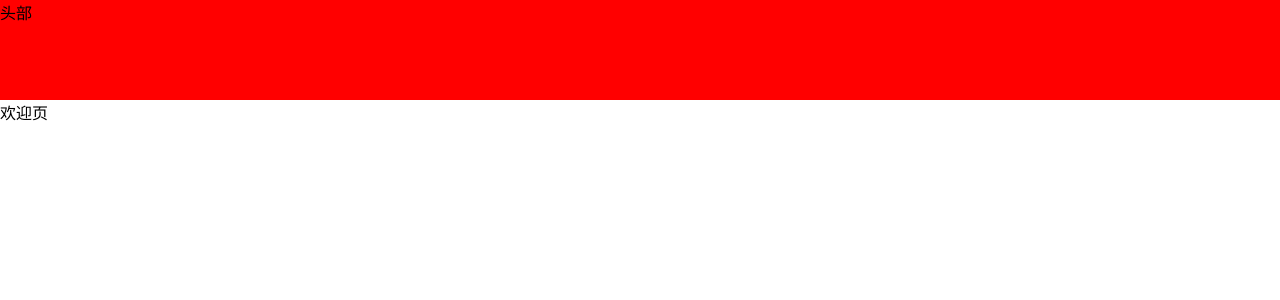
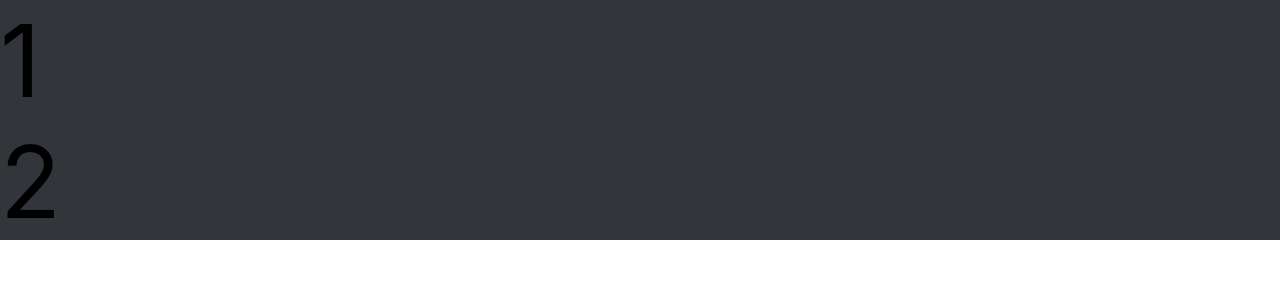
Before and after one commit to ken-dingxj/ding_yapi, a React (Create React App) app in the folder client/: page / in a window 1280 px wide. Shown: the top 300 px of the page. Built offline with nearby package versions, Linux system fonts and the light colour scheme.

Commit message:
feat(webpack报错信息修复,首页开发): webpack,home

```diff
--- a/client/src/App.js
+++ b/client/src/App.js
@@ -2,37 +2,26 @@
  * @Description:
  * @Author: dingxuejin
  * @Date: 2020-01-02 13:15:53
- * @LastEditTime : 2020-02-09 22:36:29
- * @LastEditors  : dingxuejin
+ * @LastEditTime: 2020-02-17 21:43:48
+ * @LastEditors: dingxuejin
  */
 import React from 'react';
-import {Router,Route} from 'react-router-dom';
+import {Route,BrowserRouter as Router} from 'react-router-dom';
 import Home from '@/pages/home/home';
-import Group from '@/pages/group/group';
-import Header from '@/components/header/header';
+import Footer from '@/components/footer/footer';
 import {requireAuthentication} from '@/components/authenticatedComponent/authenticatedComponent';
-import {history} from '@/router'
 
 //方案一
  let AppRoute={
     home:{
         path:'/',
         component:Home
-    },
-    group:{
-        path:'/group',
-        component: Group
     }
-//     project: {
-//         path: '/project/:id',
-//         component: Project
-//     }
  }
 class App extends React.PureComponent{
     render(){
         return (
-          <Router history={history}>
-            <Header></Header>
+          <Router>
             {Object.keys(AppRoute).map(key=>{
                 let item = AppRoute[key];
                 return key === 'login'?
@@ -41,6 +30,7 @@ class App extends React.PureComponent{
                   <Route key={key} exact path={item.path} component={item.component} />
                 :<Route key={key} path={item.path} component={item.component}/>
             })}
+            <Footer></Footer>
           </Router>
         )
     }
--- /dev/null
+++ b/client/src/components/footer/footer.js
@@ -0,0 +1,21 @@
+import React from 'react';
+import { Row, Col } from 'antd';
+import './footer.scss'
+
+
+class Header extends React.PureComponent{
+    render(){
+        return(
+          <div className="footer-wrapper">
+            <Row className="footer-container">
+              <Row>
+                <Col span={8}>1</Col>
+                <Col span={8}>2</Col>
+              </Row>
+            </Row>
+          </div>
+        )
+    }
+}
+
+export default Header;
--- /dev/null
+++ b/client/src/components/footer/footer.scss
@@ -0,0 +1,7 @@
+@import '../../style/mixin.scss';
+
+.footer-wrapper{
+    height: 2.4rem;
+    width: 100%;
+    background-color: $color-bg-dark;
+}
--- a/client/src/pages/home/home.js
+++ b/client/src/pages/home/home.js
@@ -1,9 +1,12 @@
 import React from 'react';
+import './home.scss'
 
 class Home extends React.PureComponent{
     render(){
         return(
-          <div>欢迎页</div>
+          <div className="home-main">
+
+          </div>
         )
     }
 }
--- a/client/src/pages/home/home.scss
+++ b/client/src/pages/home/home.scss
@@ -0,0 +1,6 @@
+.home-main {
+    background-color: #fff;
+    height: 100%;
+    width: 100%;
+    background-color:red;
+}
--- a/client/src/router/index.js
+++ /dev/null
@@ -1,4 +0,0 @@
-
-import {createBrowserHistory} from 'history';
-
-export const history = createBrowserHistory();
--- a/client/src/global.scss
+++ b/client/src/style/common.scss
@@ -1,4 +1,8 @@
 @charset "utf-8";
+
+html {
+    font-size:100px;
+}
 html, body {
     font-family: -apple-system, BlinkMacSystemFont, "Segoe UI", Roboto,
                "Helvetica Neue", Helvetica, "PingFang SC", "Hiragino Sans GB", "Microsoft YaHei",
@@ -6,15 +10,10 @@ html, body {
     margin: 0;
     padding: 0;
 }
-
 div, article, p, table, tr, td, th, ul, ol, li, h1, h2, h3, form, dl, dt, dd {
     margin: 0;
     padding: 0;
     box-sizing: border-box;
-}
-
-ul {
-    list-style-type: none;
 }
 
 a {
@@ -23,7 +22,3 @@ a {
       text-decoration: none
     }
 }
-
-a:hover {
-    color: #636363;
-}
--- /dev/null
+++ b/client/src/style/mixin.scss
@@ -0,0 +1 @@
+$color-bg-dark: #32363a;            // 背景色 - header 用的深蓝色
--- a/config/index.js
+++ b/config/index.js
@@ -16,7 +16,7 @@ module.exports={
         devtool: 'cheap-module-eval-source-map',
         cacheBusting: true,
         cssSourceMap: true,
-        poll: false,
+        poll: false
     },
     build:{
         index: path.resolve(__dirname, '../dist/index.html'),
@@ -25,6 +25,6 @@ module.exports={
         devtool: '#source-map',
         assetsSubDirectory: 'static',
         assetsPublicPath: '/',
-        assetsRoot:path.resolve(__dirname, '../client/dist'),
+        assetsRoot:path.resolve(__dirname, '../client/dist')
     }
 }
```
Also changed, not shown: client/src/index.js (+5 -5 lines), client/src/router/routes.js (added, +17 -0 lines), 2 other files (tests, documents, lock files or other folders).
